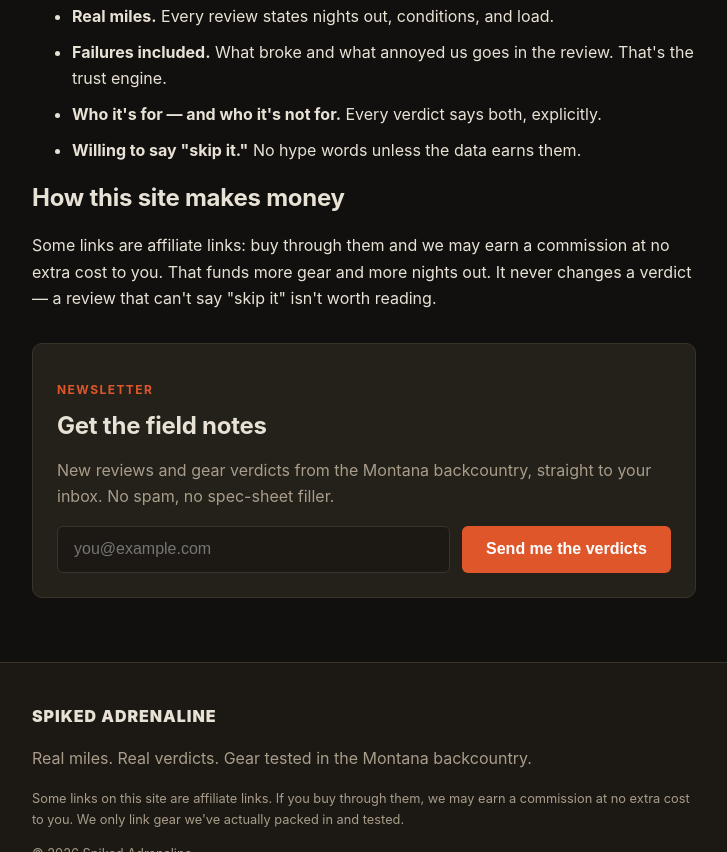
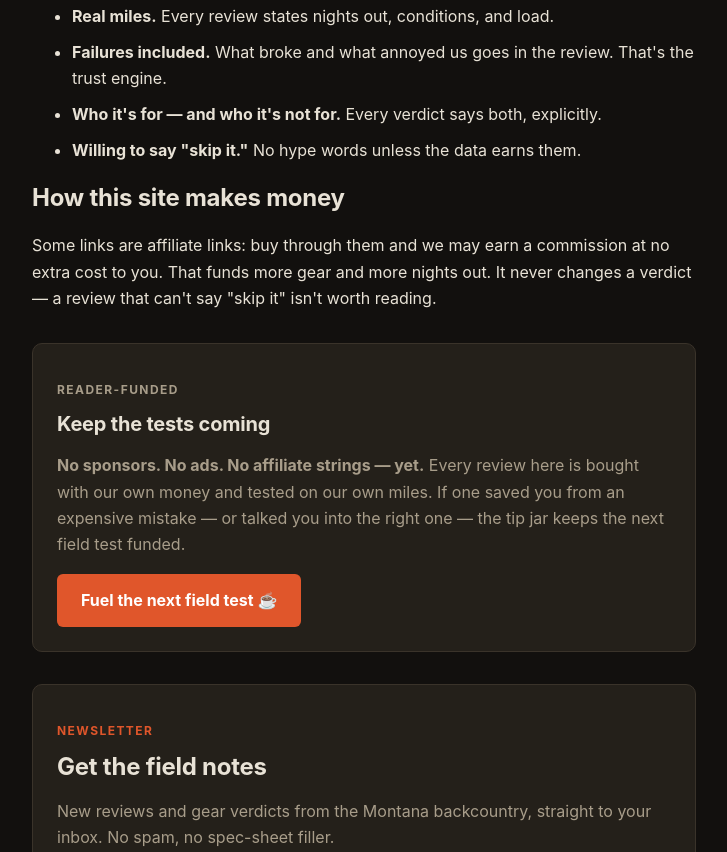
Before and after one commit to cyld101/spiked-adrenaline-website, an Astro site: page /about in a window 1280 px wide. Shown: the part 468-1320 px from the top of the page, without its empty margins (276-1003 px from the left). Built offline with nearby package versions, Linux system fonts and the light colour scheme; Astro itself is replaced by a stand-in of ours.

Commit message:
Add Ko-fi tip jar to articles, checklist, and about pages

```diff
--- /dev/null
+++ b/src/components/TipJar.astro
@@ -0,0 +1,22 @@
+---
+interface Props {
+  heading?: string;
+}
+const { heading = 'Keep the tests coming' } = Astro.props;
+---
+<div class="panel tipjar">
+  <p class="eyebrow">Reader-funded</p>
+  <h2>{heading}</h2>
+  <p>
+    <strong>No sponsors. No ads. No affiliate strings — yet.</strong> Every review here is
+    bought with our own money and tested on our own miles. If one saved you from an expensive
+    mistake — or talked you into the right one — the tip jar keeps the next field test funded.
+  </p>
+  <a class="btn" href="https://ko-fi.com/spikedadrenaline" target="_blank" rel="noopener">Fuel the next field test ☕</a>
+</div>
+
+<style>
+  .tipjar { margin-top: 2rem; }
+  .tipjar h2 { margin: 0.25rem 0 0.75rem; font-size: 1.25rem; }
+  .tipjar p { color: var(--muted); }
+</style>
--- a/src/pages/about.astro
+++ b/src/pages/about.astro
@@ -1,6 +1,7 @@
 ---
 import Layout from '../layouts/Layout.astro';
 import EmailCTA from '../components/EmailCTA.astro';
+import TipJar from '../components/TipJar.astro';
 ---
 <Layout
   title="About — Spiked Adrenaline"
@@ -31,6 +32,7 @@ import EmailCTA from '../components/EmailCTA.astro';
       cost to you. That funds more gear and more nights out. It never changes a verdict — a review
       that can't say "skip it" isn't worth reading.
     </p>
+    <TipJar />
     <EmailCTA />
   </section>
 </Layout>
--- a/src/pages/checklist.astro
+++ b/src/pages/checklist.astro
@@ -1,6 +1,7 @@
 ---
 import Layout from '../layouts/Layout.astro';
 import EmailCTA from '../components/EmailCTA.astro';
+import TipJar from '../components/TipJar.astro';
 ---
 <Layout
   title="The Montana Backcountry Day-Pack Checklist — Spiked Adrenaline"
@@ -80,6 +81,7 @@ import EmailCTA from '../components/EmailCTA.astro';
       or save your life. Everything else stays in the truck.
     </p>
 
+    <TipJar heading="This list is free. The testing isn't." />
     <EmailCTA />
   </section>
 </Layout>
--- a/src/pages/reviews/[...slug].astro
+++ b/src/pages/reviews/[...slug].astro
@@ -1,6 +1,7 @@
 ---
 import Layout from '../../layouts/Layout.astro';
 import EmailCTA from '../../components/EmailCTA.astro';
+import TipJar from '../../components/TipJar.astro';
 import { getCollection, render } from 'astro:content';
 
 export async function getStaticPaths() {
@@ -29,6 +30,7 @@ const { Content } = await render(review);
     <div class="content">
       <Content />
     </div>
+    <TipJar />
     <EmailCTA heading="More verdicts like this" blurb="Join the list and get every new field test the day it publishes." />
   </article>
 </Layout>
```
